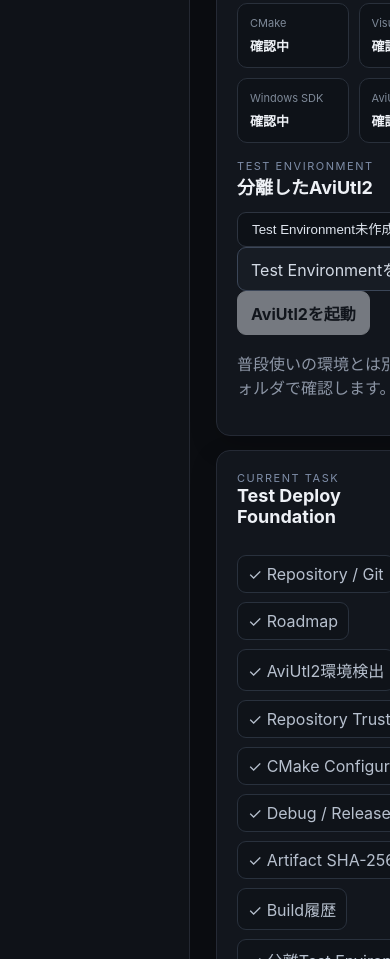
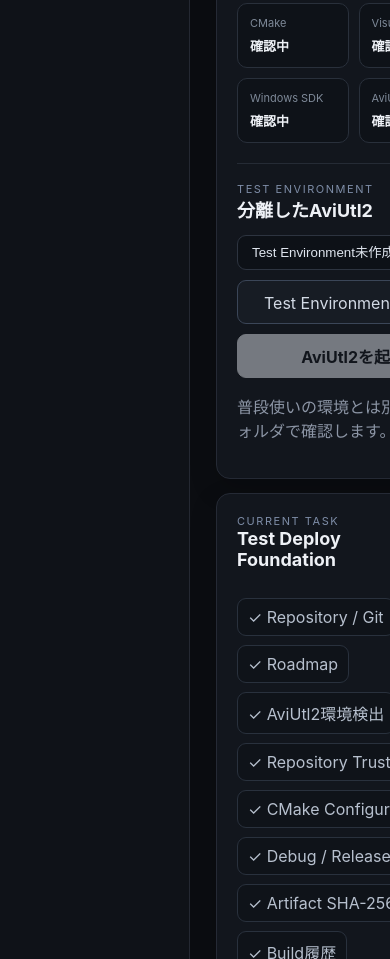
Before and after one commit to EliteMay/video-plugin-dev-hub, an Electron app: page src/renderer/index.html in a window 390 px wide. Shown: the part 1383-2342 px from the top of the page. Drawn offline with Linux system fonts and the light colour scheme; no server answers.

Commit message:
Style isolated test environment controls

```diff
--- a/src/renderer/styles.css
+++ b/src/renderer/styles.css
@@ -203,3 +203,22 @@
   cursor: not-allowed;
   opacity: .45;
 }
+
+.test-environment-bar {
+  display: grid;
+  grid-template-columns: minmax(180px, .7fr) minmax(220px, 1fr) auto auto;
+  align-items: end;
+  gap: 10px;
+  margin-top: 20px;
+  padding-top: 18px;
+  border-top: 1px solid #252b35;
+}
+.test-environment-bar h2 {
+  margin-bottom: 0;
+}
+@media (max-width: 1100px) {
+  .test-environment-bar {
+    grid-template-columns: 1fr;
+    align-items: stretch;
+  }
+}
```
